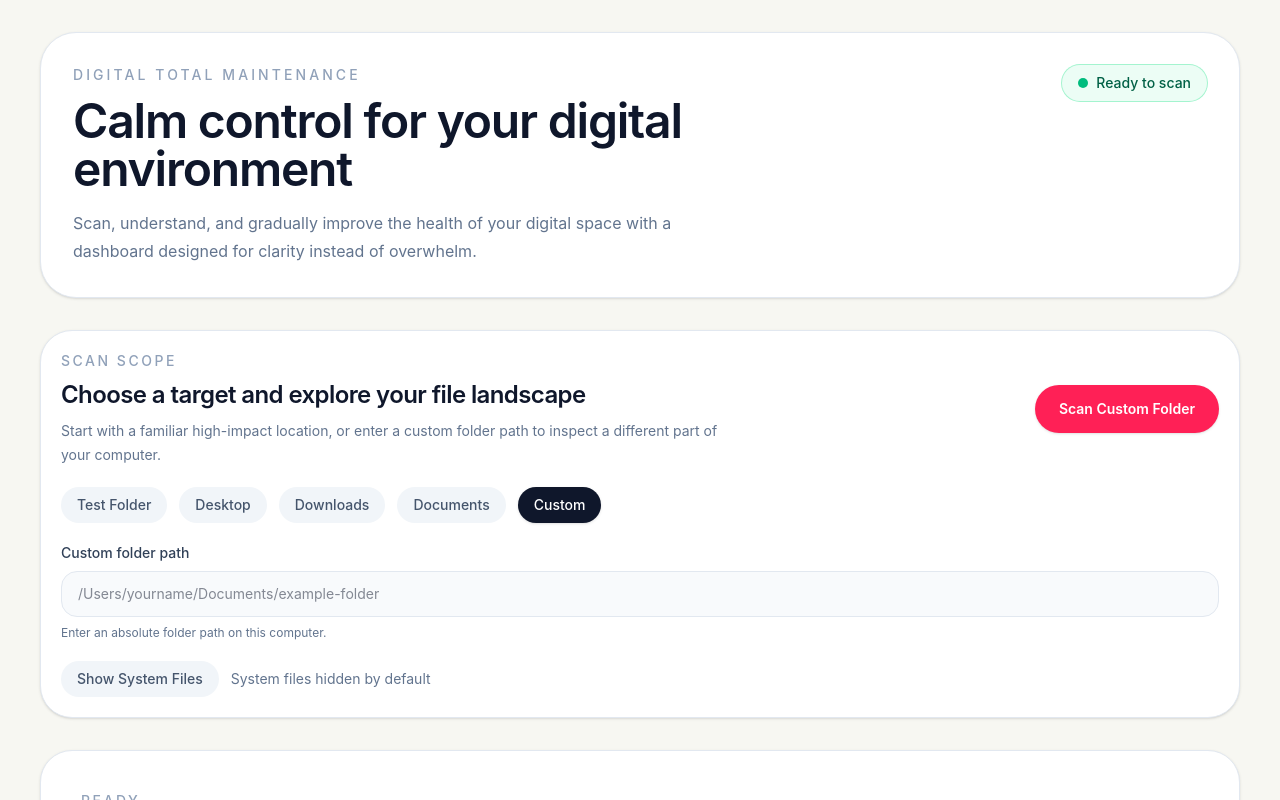
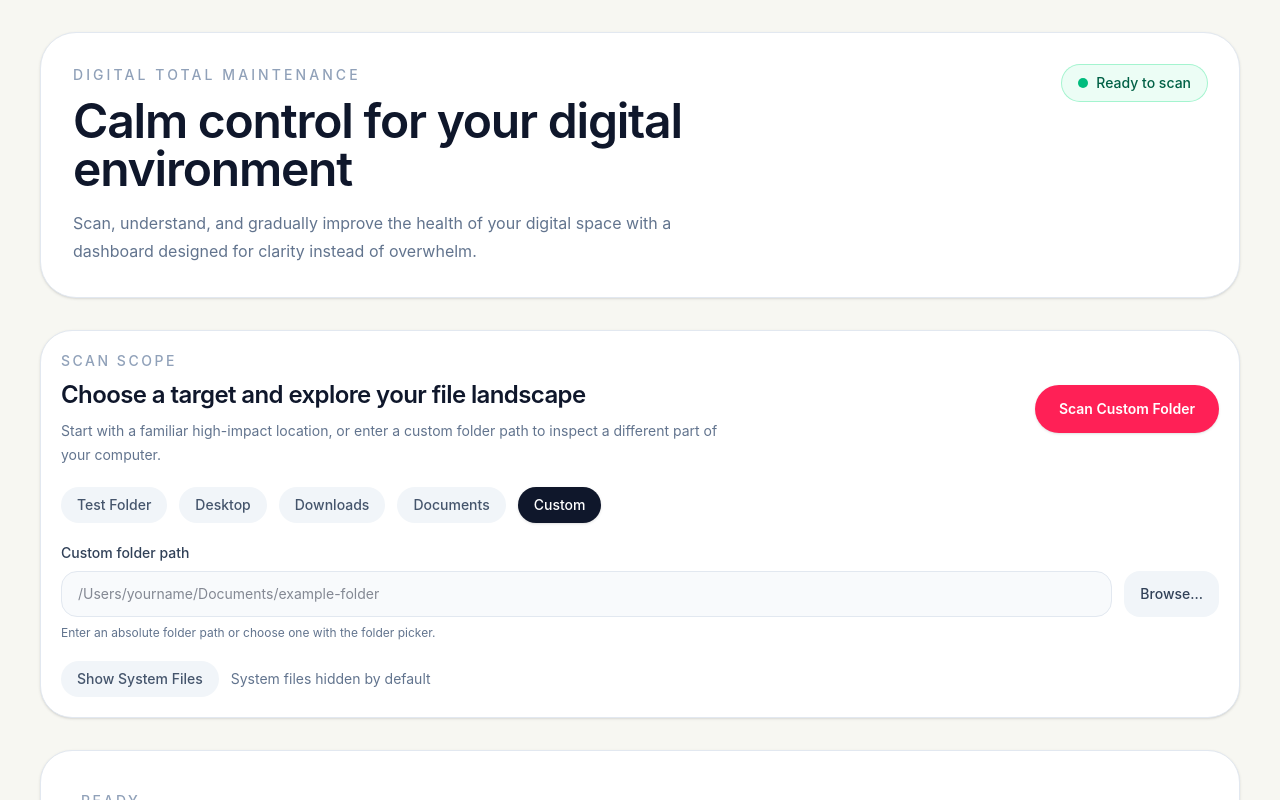
Before and after one commit to AlexGrandPierre/digital-total-maintenance, a React (Vite) app: page / in a window 1280 px wide. Both pictures are taken after a click on the button "Custom". Shown: the top 800 px of the page. Built offline with nearby package versions, Linux system fonts and the light colour scheme.

Commit message:
Added local browsing and exploration feature

```diff
--- a/electron/electron-entry.cjs
+++ b/electron/electron-entry.cjs
@@ -1,4 +1,4 @@
-const { app, BrowserWindow, ipcMain } = require('electron');
+const { app, BrowserWindow, ipcMain, dialog } = require('electron');
 const path = require('path');
 const { spawn } = require('child_process');
 const os = require('os');
@@ -90,6 +90,24 @@ app.whenReady().then(() => {
     });
   });
 
+  ipcMain.handle('browse-for-folder', async () => {
+    const result = await dialog.showOpenDialog({
+      properties: ['openDirectory'],
+    });
+
+    if (result.canceled || !result.filePaths.length) {
+      return {
+        success: false,
+        path: '',
+      };
+    }
+
+    return {
+      success: true,
+      path: result.filePaths[0],
+    };
+  });
+
   ipcMain.handle('move-to-review', async (_event, payload = {}) => {
     const reviewActionPath = path.join(__dirname, '..', 'modules', 'review_action.py');
     const filePath = payload.filePath;
--- a/electron/preload.cjs
+++ b/electron/preload.cjs
@@ -8,4 +8,6 @@ contextBridge.exposeInMainWorld('electronAPI', {
   moveToReview: (filePath) => ipcRenderer.invoke('move-to-review', { filePath }),
   moveToArchive: (filePath) => ipcRenderer.invoke('move-to-archive', { filePath }),
   moveToTrash: (filePath) => ipcRenderer.invoke('move-to-trash', { filePath }),
+
+  browseForFolder: () => ipcRenderer.invoke('browse-for-folder'),
 });
--- a/src/App.tsx
+++ b/src/App.tsx
@@ -176,6 +176,22 @@ function App() {
         return 'Test Folder';
     }
   }, [scanPreset]);
+
+  const handleBrowseForFolder = async () => {
+    try {
+      const result = await window.electronAPI?.browseForFolder?.();
+
+      if (result?.success && result.path) {
+        setCustomPath(result.path);
+        setActionStatus(null);
+      }
+    } catch (error) {
+      setActionStatus({
+        tone: 'error',
+        message: error instanceof Error ? error.message : 'Failed to open folder picker.',
+      });
+    }
+  };
 
   const handleScan = () => {
     if (scanPreset === 'custom' && !customPath.trim()) {
@@ -416,16 +432,28 @@ function App() {
                 >
                   Custom folder path
                 </label>
+
+                <div className="flex flex-col gap-3 md:flex-row">
                   <input
                     id="custom-path"
                     type="text"
                     value={customPath}
                     onChange={(e) => setCustomPath(e.target.value)}
                     placeholder="/Users/yourname/Documents/example-folder"
-                  className="rounded-2xl border border-slate-200 bg-slate-50 px-4 py-3 text-sm text-slate-900 outline-none transition focus:border-slate-400 focus:bg-white"
+                    className="flex-1 rounded-2xl border border-slate-200 bg-slate-50 px-4 py-3 text-sm text-slate-900 outline-none transition focus:border-slate-400 focus:bg-white"
                   />
+
+                  <button
+                    type="button"
+                    onClick={handleBrowseForFolder}
+                    className="rounded-2xl bg-slate-100 px-4 py-3 text-sm font-medium text-slate-700 transition hover:bg-slate-200"
+                  >
+                    Browse…
+                  </button>
+                </div>
+
                 <p className="text-xs text-slate-500">
-                  Enter an absolute folder path on this computer.
+                  Enter an absolute folder path or choose one with the folder picker.
                 </p>
               </div>
             ) : null}
--- a/src/vite-env.d.ts
+++ b/src/vite-env.d.ts
@@ -15,12 +15,18 @@ type ActionResult = {
   timestamp?: string;
 };
 
+type BrowseResult = {
+  success: boolean;
+  path: string;
+};
+
 interface ElectronAPI {
   sendScanRequest?: (payload: ScanRequestPayload) => void;
   onScanFinished?: (callback: (data: { output?: string }) => void) => void;
   moveToReview?: (filePath: string) => Promise<ActionResult>;
   moveToArchive?: (filePath: string) => Promise<ActionResult>;
   moveToTrash?: (filePath: string) => Promise<ActionResult>;
+  browseForFolder?: () => Promise<BrowseResult>;
 }
 
 interface Window {
```
Lines whose indentation alone changed are shown as unchanged.
